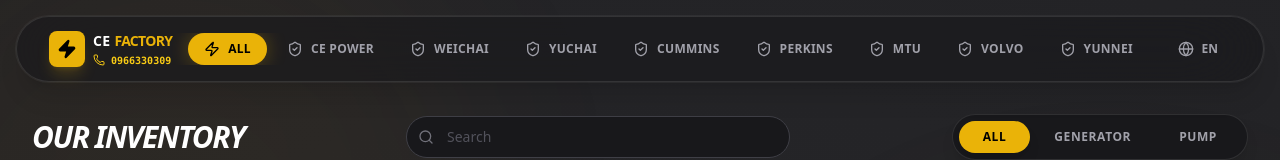
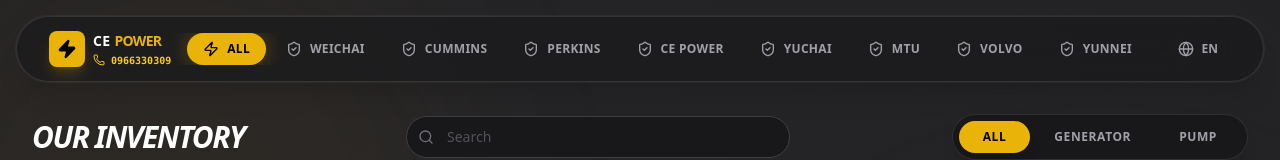
Before and after one commit to johnwalked/CE-Web, a React (Vite) app: page / in a window 1280 px wide. Shown: the top 160 px of the page. Built offline with nearby package versions, Linux system fonts and the light colour scheme.

Commit message:
Rearrange tabs and update header branding

```diff
--- a/components/Layout.tsx
+++ b/components/Layout.tsx
@@ -18,11 +18,11 @@ export const Layout: React.FC<LayoutProps> = memo(({ children, activeTab, onTabC
 
   const navItems = [
     { id: Tab.ALL, label: t.nav.all, icon: Zap },
-    { id: Tab.CE_POWER, label: 'CE Power', icon: ShieldCheck },
     { id: Tab.WEICHAI, label: 'Weichai', icon: ShieldCheck },
-    { id: Tab.YUCHAI, label: 'Yuchai', icon: ShieldCheck },
     { id: Tab.CUMMINS, label: 'Cummins', icon: ShieldCheck },
     { id: Tab.PERKINS, label: 'Perkins', icon: ShieldCheck },
+    { id: Tab.CE_POWER, label: 'CE Power', icon: ShieldCheck },
+    { id: Tab.YUCHAI, label: 'Yuchai', icon: ShieldCheck },
     { id: Tab.MTU, label: 'MTU', icon: ShieldCheck },
     { id: Tab.VOLVO, label: 'Volvo', icon: ShieldCheck },
     { id: Tab.YUNNEI, label: 'Yunnei', icon: ShieldCheck },
@@ -53,7 +53,7 @@ export const Layout: React.FC<LayoutProps> = memo(({ children, activeTab, onTabC
               </div>
               <div className="flex flex-col">
                 <h1 className="text-xs md:text-sm font-black tracking-wide leading-none text-white whitespace-nowrap">
-                  CE <span className="font-bold text-yellow-500 uppercase tracking-tighter">Factory</span>
+                  CE <span className="font-bold text-yellow-500 uppercase tracking-tighter">Power</span>
                 </h1>
                 <div className="flex items-center gap-1.5 mt-0.5">
                   <Phone className="w-3 h-3 text-yellow-400" />
```
